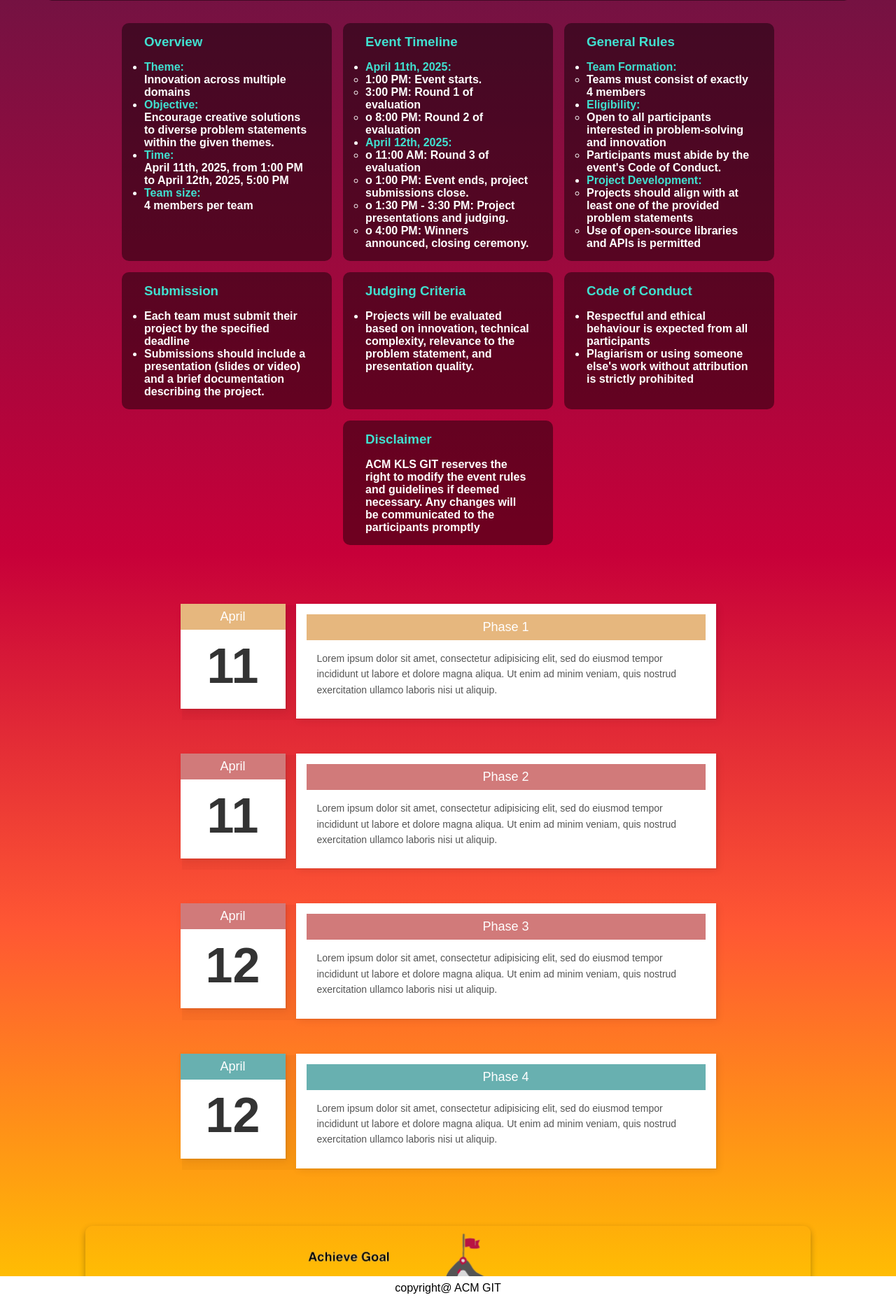
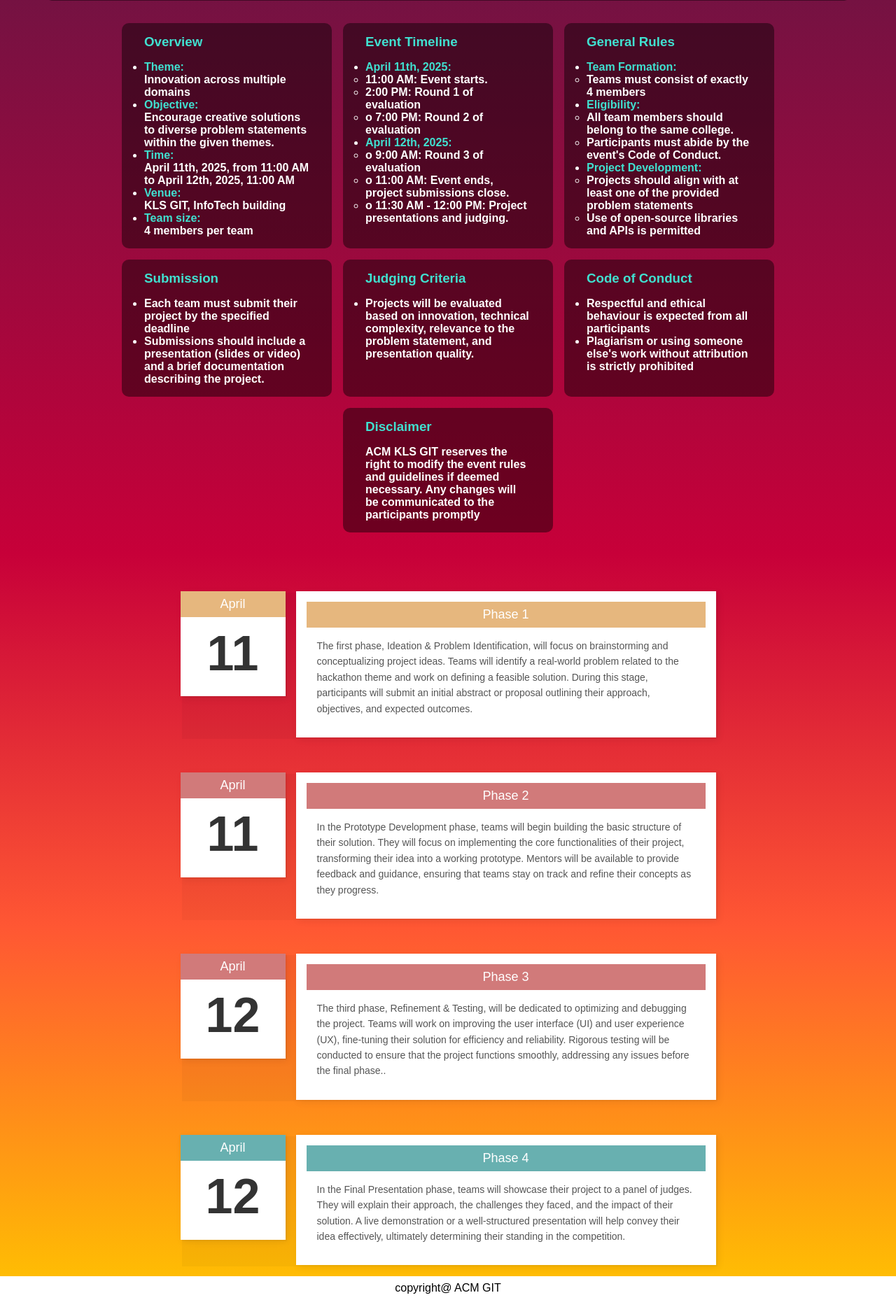
Before and after one commit to KrithikaHS/ACM-Nexus, a Django app: page /info/ in a window 1280 px wide. Shown: the part 276-2134 px from the top of the page at 70% size. Run offline with Django 5.2, Linux system fonts and the light colour scheme; some libraries are stand-ins or nearby versions; some web fonts are replaced.

Commit message:
anything

```diff
--- a/MainApp/templates/MainApp/home.html
+++ b/MainApp/templates/MainApp/home.html
@@ -32,7 +32,7 @@
     <span class="loop-text">Registrations Are Open!</span>
 </div>
 <div class="acm-description">
-    <h2>ACM Nexus-Unit Through Innovation </h2>
+    <h2>ACM Nexus-Unite Through Innovation </h2>
     <p>
         The Association for Computing Machinery (ACM) is the world’s largest educational and scientific computing society, uniting educators, researchers, and professionals to inspire dialogue, share resources, and address the field's challenges.
         ACM strengthens the computing profession’s collective voice through strong leadership, promotion of the highest standards, and recognition of technical excellence.
@@ -46,9 +46,9 @@
         <h1 class="registration-title">REGISTRATIONS</h1>
         <h2 class="registration-subtitle">Open Now!</h2>
         <p>
-            Get ready to challenge your STEM knowledge! Participate in Abhiprajna 2025, compete with brilliant undergraduates across the nation, and seize the opportunity to win exciting cash prizes and nationwide recognition!
+            Get ready to challenge your STEM knowledge! Participate in ACM Nexus 2025, compete with brilliant undergraduates across the nation, and seize the opportunity to win exciting cash prizes and nationwide recognition!
         </p>
-        <a href="#register" class="register-button">Click here to register!</a>
+        <a href="{% url 'MainApp:login' %}" class="register-button">Click here to register!</a>
     </div>
 
 
--- a/MainApp/templates/MainApp/info.html
+++ b/MainApp/templates/MainApp/info.html
@@ -14,22 +14,23 @@
         <ul class="points">
             <li><strong>Theme:</strong><br> Innovation across multiple domains</li>
             <li><strong>Objective:</strong><br> Encourage creative solutions to diverse problem statements within the given themes.</li>
-            <li><strong>Time:</strong><br> April 11th, 2025, from 1:00 PM to April 12th, 2025, 5:00 PM</li>
+            <li><strong>Time:</strong><br> April 11th, 2025, from 11:00 AM to April 12th, 2025, 11:00 AM</li>
+            <li><strong>Venue:</strong><br> KLS GIT, InfoTech building</li>
             <li><strong>Team size:</strong><br> 4 members per team</li>
         </ul>
     </div>
     <div class="event-timeline inner-content">
         <h3>Event Timeline</h3>
         <ul class="points">
-            <li><strong>April 11th, 2025:</strong></li> <ul><li>1:00 PM: Event starts.</li><li>3:00 PM: Round 1 of evaluation</li><li>o	8:00 PM: Round 2 of evaluation</li></ul>
-            <li><strong>April 12th, 2025:</strong></li><ul><li>o	11:00 AM: Round 3 of evaluation</li><li>o	1:00 PM: Event ends, project submissions close.</li><li>o	1:30 PM - 3:30 PM: Project presentations and judging.</li><li>o	4:00 PM: Winners announced, closing ceremony.</li></ul>
+            <li><strong>April 11th, 2025:</strong></li> <ul><li>11:00 AM: Event starts.</li><li>2:00 PM: Round 1 of evaluation</li><li>o	7:00 PM: Round 2 of evaluation</li></ul>
+            <li><strong>April 12th, 2025:</strong></li><ul><li>o	9:00 AM: Round 3 of evaluation</li><li>o	11:00 AM: Event ends, project submissions close.</li><li>o	11:30 AM - 12:00 PM: Project presentations and judging.</li></ul>
         </ul>
     </div>
     <div class="General-rules inner-content">
         <h3>General Rules</h3>
         <ul class="points">
             <li><strong>Team Formation:</strong></li> <ul><li>Teams must consist of exactly 4 members</li></ul>
-            <li><strong>Eligibility:</strong></li><ul><li>Open to all participants interested in problem-solving and innovation</li><li>Participants must abide by the event's Code of Conduct.</li></ul>
+            <li><strong>Eligibility:</strong></li><ul><li>All team members should belong to the same college.</li><li>Participants must abide by the event's Code of Conduct.</li></ul>
             <li><strong>Project Development:</strong></li> <ul><li>Projects should align with at least one of the provided problem statements</li><li>Use of open-source libraries and APIs is permitted</li></ul>
         </ul>
     </div>
@@ -61,7 +62,6 @@
 <div class="page-background"></div>
 
     <div class="calendar-container">
-        <!-- March 19 Item -->
         <div class="calendar-item">
             <div class="date-box">
                 <div class="month">April</div>
@@ -70,9 +70,7 @@
             <div class="content-box">
                 <div class="title">Phase 1</div>
                 <div class="description">
-                    Lorem ipsum dolor sit amet, consectetur adipisicing elit, sed do eiusmod tempor incididunt
-                    ut labore et dolore magna aliqua. Ut enim ad minim veniam, quis nostrud exercitation ullamco
-                    laboris nisi ut aliquip.
+                    The first phase, Ideation & Problem Identification, will focus on brainstorming and conceptualizing project ideas. Teams will identify a real-world problem related to the hackathon theme and work on defining a feasible solution. During this stage, participants will submit an initial abstract or proposal outlining their approach, objectives, and expected outcomes.
                 </div>
             </div>
         </div>
@@ -86,9 +84,7 @@
             <div class="content-box">
                 <div class="title">Phase 2</div>
                 <div class="description">
-                    Lorem ipsum dolor sit amet, consectetur adipisicing elit, sed do eiusmod tempor incididunt
-                    ut labore et dolore magna aliqua. Ut enim ad minim veniam, quis nostrud exercitation ullamco
-                    laboris nisi ut aliquip.
+                    In the Prototype Development phase, teams will begin building the basic structure of their solution. They will focus on implementing the core functionalities of their project, transforming their idea into a working prototype. Mentors will be available to provide feedback and guidance, ensuring that teams stay on track and refine their concepts as they progress.
                 </div>
             </div>
         </div>
@@ -100,9 +96,7 @@
             <div class="content-box">
                 <div class="title">Phase 3</div>
                 <div class="description">
-                    Lorem ipsum dolor sit amet, consectetur adipisicing elit, sed do eiusmod tempor incididunt
-                    ut labore et dolore magna aliqua. Ut enim ad minim veniam, quis nostrud exercitation ullamco
-                    laboris nisi ut aliquip.
+                    The third phase, Refinement & Testing, will be dedicated to optimizing and debugging the project. Teams will work on improving the user interface (UI) and user experience (UX), fine-tuning their solution for efficiency and reliability. Rigorous testing will be conducted to ensure that the project functions smoothly, addressing any issues before the final phase..
                 </div>
             </div>
         </div>
@@ -116,15 +110,13 @@
             <div class="content-box">
                 <div class="title">Phase 4</div>
                 <div class="description">
-                    Lorem ipsum dolor sit amet, consectetur adipisicing elit, sed do eiusmod tempor incididunt
-                    ut labore et dolore magna aliqua. Ut enim ad minim veniam, quis nostrud exercitation ullamco
-                    laboris nisi ut aliquip.
+                    In the Final Presentation phase, teams will showcase their project to a panel of judges. They will explain their approach, the challenges they faced, and the impact of their solution. A live demonstration or a well-structured presentation will help convey their idea effectively, ultimately determining their standing in the competition.
                 </div>
             </div>
         </div>
     </div>
-<div class="container2">
+{% comment %} <div class="container2">
   <img src="{% static 'Images/roadmap.png' %}" alt="" />
   <div class="text"></div>
-</div>
+</div> {% endcomment %}
   {% endblock body %}
```
Also changed, not shown: MainApp/templates/MainApp/about.html (+25 -25 lines), db.sqlite3.
